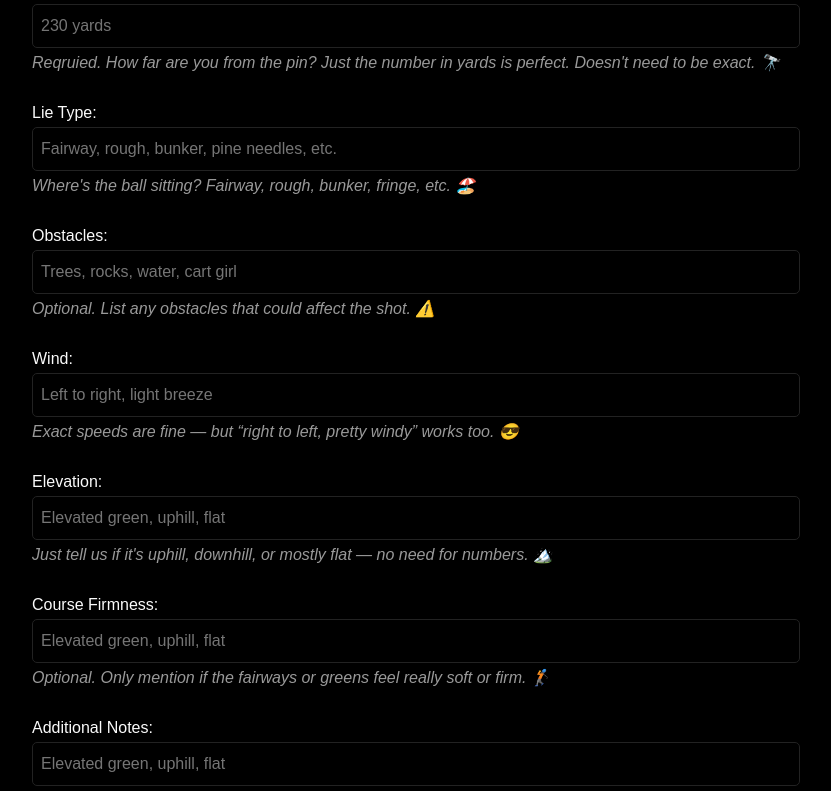
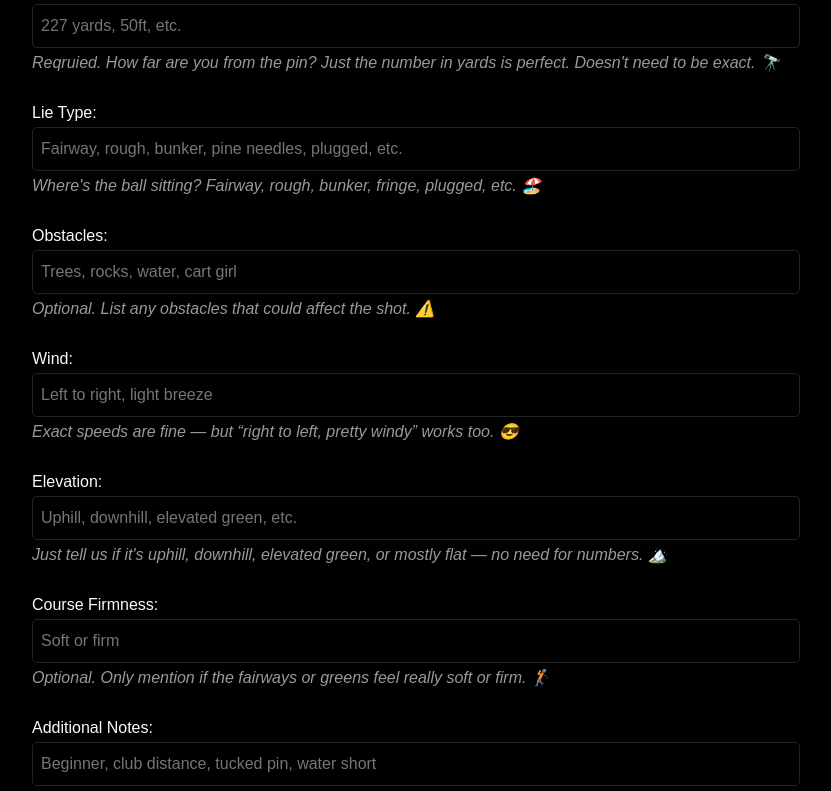
Before and after one commit to JSCHLTE/ForeSight-Caddy, a React (Vite) app: page /caddy in a window 1280 px wide. Shown: the part 560-1351 px from the top of the page, without its empty margins (224-1055 px from the left). Built offline with nearby package versions, Linux system fonts and the light colour scheme; a web font is replaced by a local one.

Commit message:
Fixed input descriptions

```diff
--- a/src/comps/Form.jsx
+++ b/src/comps/Form.jsx
@@ -143,14 +143,14 @@ const Form = () => {
 
         <label>
         Distance (Yds):
-        <input type="number" placeholder="230 yards" name="distance" onChange={handleChange} value={formData.distance} required/>
+        <input type="text" placeholder="227 yards, 50ft, etc." name="distance" onChange={handleChange} value={formData.distance} required/>
         <p>Reqruied. How far are you from the pin? Just the number in yards is perfect. Doesn't need to be exact. 🔭</p>
         </label>
 
         <label>
         Lie Type:
-        <input type="text" placeholder="Fairway, rough, bunker, pine needles, etc." name="lie" onChange={handleChange} value={formData.lie} required={!photoMode}/>
-        <p>Where's the ball sitting? Fairway, rough, bunker, fringe, etc. 🏖️</p>
+        <input type="text" placeholder="Fairway, rough, bunker, pine needles, plugged, etc." name="lie" onChange={handleChange} value={formData.lie} required={!photoMode}/>
+        <p>Where's the ball sitting? Fairway, rough, bunker, fringe, plugged, etc. 🏖️</p>
         </label>
 
         <label>
@@ -167,19 +167,19 @@ const Form = () => {
 
         <label>
         Elevation:
-        <input type="text" placeholder="Elevated green, uphill, flat" name="elevation" onChange={handleChange} value={formData.elevation} required={!photoMode}/>
-        <p>Just tell us if it's uphill, downhill, or mostly flat — no need for numbers. 🏔️</p>
+        <input type="text" placeholder="Uphill, downhill, elevated green, etc." name="elevation" onChange={handleChange} value={formData.elevation} required={!photoMode}/>
+        <p>Just tell us if it's uphill, downhill, elevated green, or mostly flat — no need for numbers. 🏔️</p>
         </label>
 
         <label>
         Course Firmness:
-        <input type="text" placeholder="Elevated green, uphill, flat" name="firmness" onChange={handleChange} value={formData.firmness} />
+        <input type="text" placeholder="Soft or firm" name="firmness" onChange={handleChange} value={formData.firmness} />
         <p>Optional. Only mention if the fairways or greens feel really soft or firm. 🏌️</p>
         </label>
 
         <label>
         Additional Notes:
-        <input type="text" placeholder="Elevated green, uphill, flat" name="notes" onChange={handleChange} value={formData.notes}/>
+        <input type="text" placeholder="Beginner, club distance, tucked pin, water short" name="notes" onChange={handleChange} value={formData.notes}/>
         <p>Optional. Anything the caddy should know that isn't covered above — e.g. tucked pin, water short, ball above feet. 📝</p>
         </label>
         <div className="formButtons">
```
